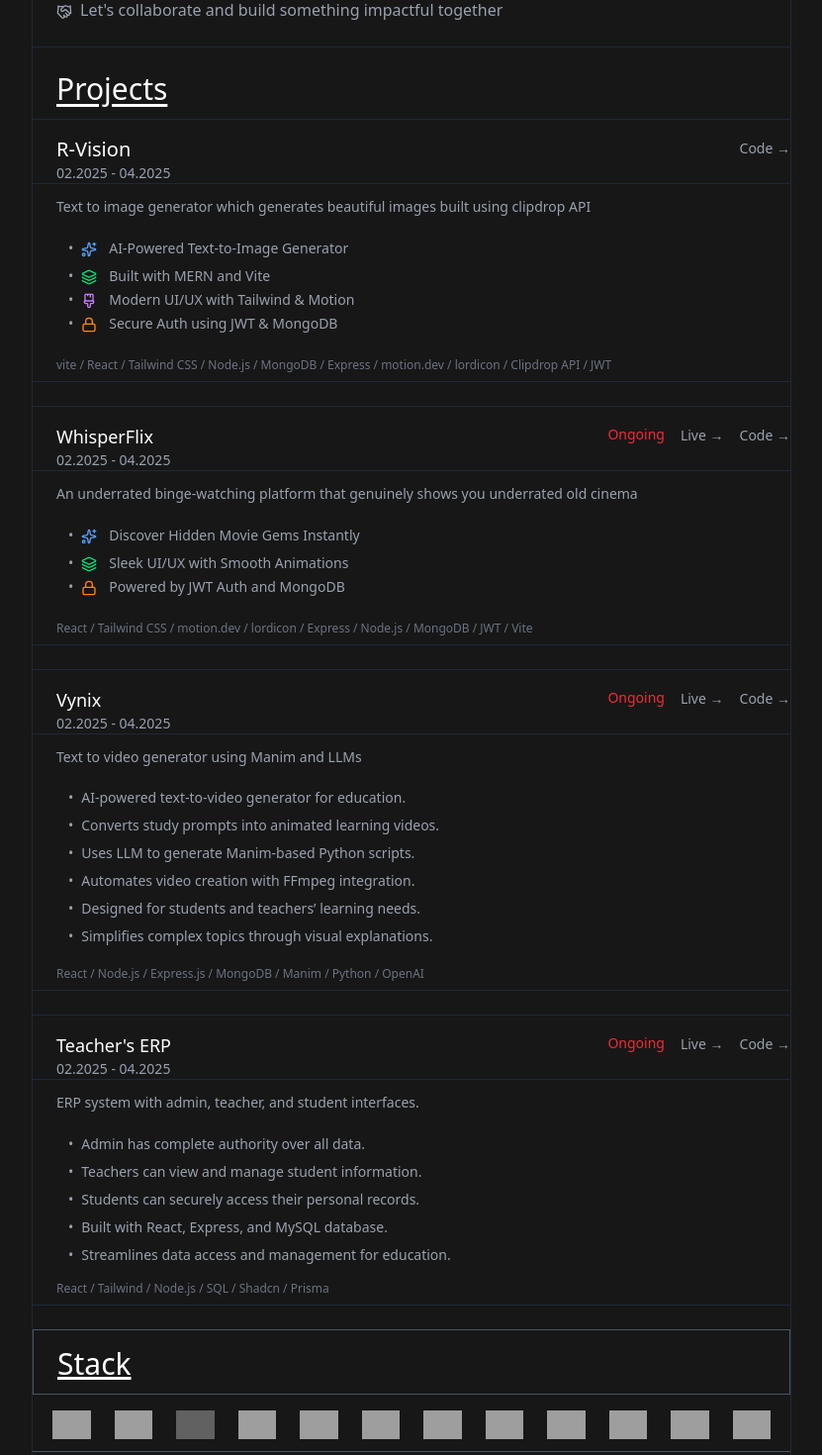
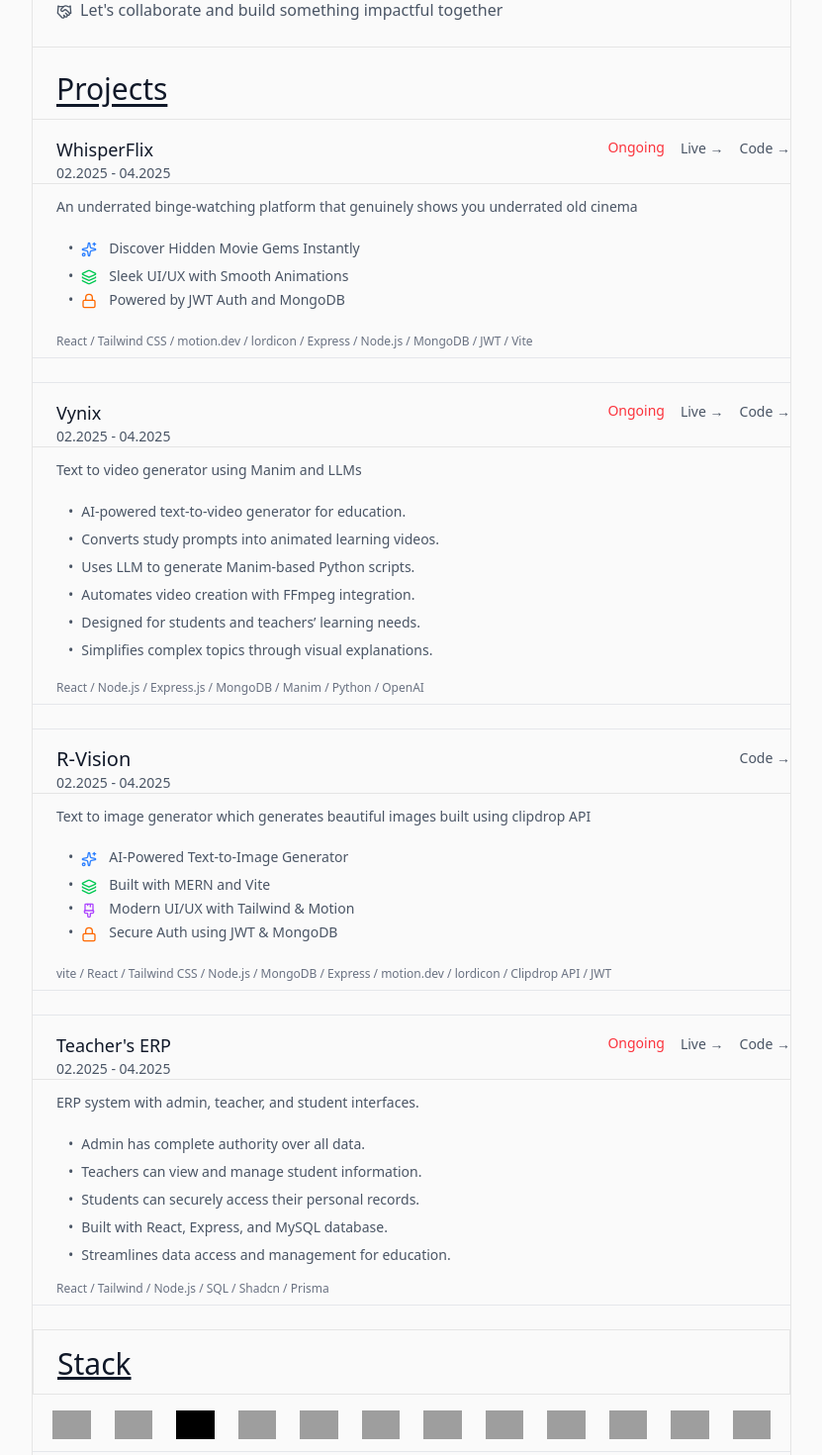
Before and after one commit to Arnav270803/MyPortfolio, a React (Vite) app: page / in a window 1280 px wide. Shown: the part 480-1950 px from the top of the page at 99% size, without its empty margins (224-1055 px from the left). Built offline with nearby package versions, Linux system fonts and the light colour scheme; grey boxes are pictures that could not be loaded; some icons are missing.

Commit message:
change the format of the projects and fix the techStach border bug

```diff
--- a/src/App.jsx
+++ b/src/App.jsx
@@ -7,7 +7,7 @@ import TechStack from './Component/TechStack'
 import Footer from './Component/Footer'
 
 const App = () => {
-  const [isDark, setIsDark] = useState(true);
+  const [isDark, setIsDark] = useState(false);
 
   // Toggle theme function
   const toggleTheme = () => {
--- a/src/Component/Sideprojects.jsx
+++ b/src/Component/Sideprojects.jsx
@@ -341,9 +341,9 @@ const Sideprojects = ({ isDark }) => {
       </div>
 
       <div className="space-y-4">
-        <RVisionProject isDark={isDark} />
         <WhisperFlixProject isDark={isDark} />
         <VynixProject isDark={isDark} />
+         <RVisionProject isDark={isDark} />
         <TeachersERP isDark={isDark} />
       </div>
 
--- a/src/Component/TechStack.jsx
+++ b/src/Component/TechStack.jsx
@@ -66,20 +66,20 @@ const TechStack = ({ isDark }) => {
 
   return (
     <div className='w-full'>
-      <div className={`border ${isDark ? 'border-gray-600' : 'border-neutral-200'}`}>
+      <div className={`border ${isDark ? 'border-gray-800' : 'border-neutral-200'}`}>
         <div className={` text-3xl font-medium pt-4 underline underline-offset-2 px-6 pb-3 `}>
           Stack
         </div>
       </div>
 
       {/* Div for all the icons is here */}
-      <div className={`flex items-center border-b py-3 justify-start px-5 gap-6 pt-4 ${isDark ? 'border-gray-600' : 'border-gray-200'}`}>
+      <div className={`flex items-center border-b py-3 justify-start px-5 gap-6 pt-4 ${isDark ? 'border-gray-800' : 'border-gray-200'}`}>
         {techItems.map((tech, index) => (
           <div key={index} className="relative group">
             {/* Tooltip */}
             <div className={`absolute -top-10 left-1/2 transform -translate-x-1/2 px-3 py-1 text-sm font-medium rounded-lg opacity-0 group-hover:opacity-100 transition-opacity duration-300 pointer-events-none whitespace-nowrap  ${isDark ? 'bg-gray-700 text-white' : 'bg-gray-800 text-white'}`}>
               {tech.name}
-              <div className={`absolute top-full left-1/2 transform -translate-x-1/2 w-0 h-0 border-l border-r-4 border-t-4 border-transparent ${isDark ? 'border-t-gray-700' : 'border-t-gray-800'}`}></div>
+              <div className={`absolute top-full left-1/2 transform -translate-x-1/2 w-0 h-0 border-l border-r border-t border-transparent ${isDark ? 'border-gray-800' : 'border-gray-800'}`}></div>
             </div>
 
             {/* Icon */}
```
